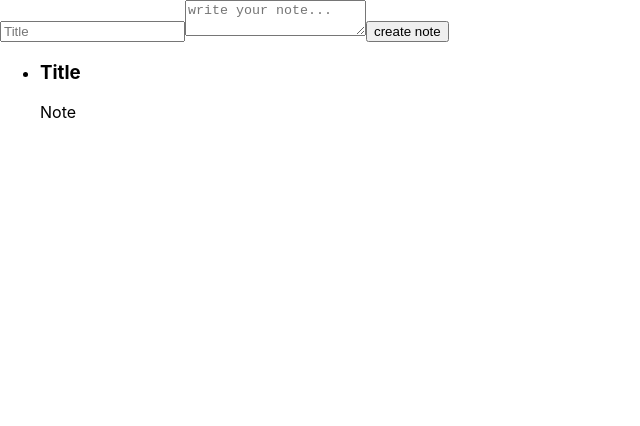
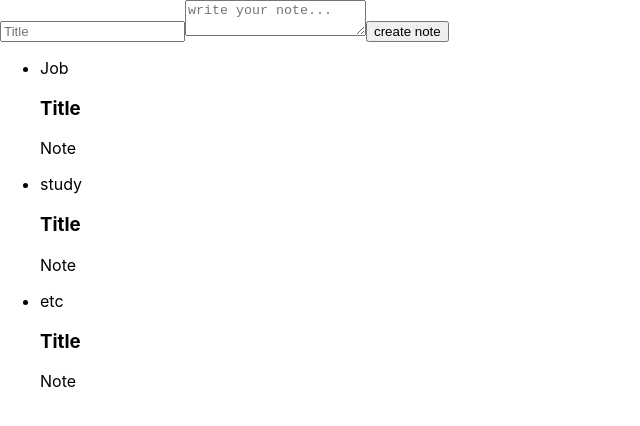
Before and after one commit to Felipe-Borba/alura-reactjs, a React (Create React App) app: page / in a window 1280 px wide. Shown: the top 426 px of the page, without its empty margins (0-640 px from the left). Built offline with nearby package versions, Linux system fonts and the light colour scheme.

Commit message:
02-05 add javascript stuff

```diff
--- a/src/components/NoteList.jsx
+++ b/src/components/NoteList.jsx
@@ -6,9 +6,15 @@ export default class NoteList extends Component {
     render() {
         return (
             <ul>
-                <li>
-                    <CardNote/>
-                </li>
+                {Array.of('Job', 'study', 'etc').map(category => {
+                    return (
+                        <li>
+                            <div>{category}</div>
+                            <CardNote />
+                        </li>
+                    );
+                })}
+
             </ul>
         )
     }
```
